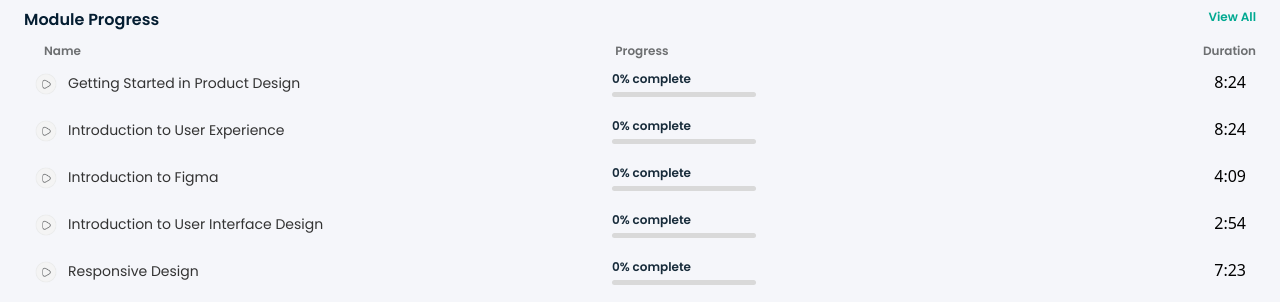
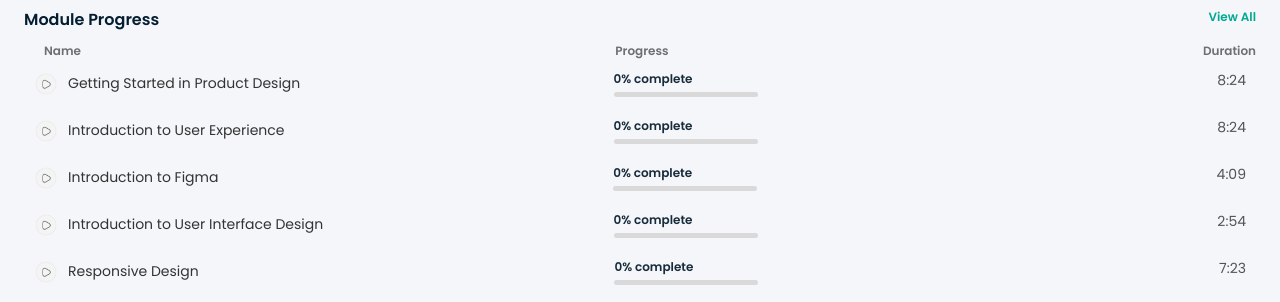
Before and after one commit to GenesysLearnable/LMS-A-FE-1, a React (Vite) app: page /students/dashboard in a window 1280 px wide. Shown: the part 864-1166 px from the top of the page. Built offline with nearby package versions, Linux system fonts and the light colour scheme.

Commit message:
fixed some styling

```diff
--- a/src/Components/Dashboard_for_students/CoursesDashbord.module.css
+++ b/src/Components/Dashboard_for_students/CoursesDashbord.module.css
@@ -51,8 +51,10 @@
   border-radius: 10px;
 }
 
-.coursesDashboard span {
-  font-family: "Poppins", sans-serif;
-  font-size: 12px;
-  color: #666;
+.coursesDashboard p {
+  color: #515355;
+  font-family: Poppins;
+  font-size: 14px;
+  font-weight: 400;
+  line-height: 21px;
 }
```
